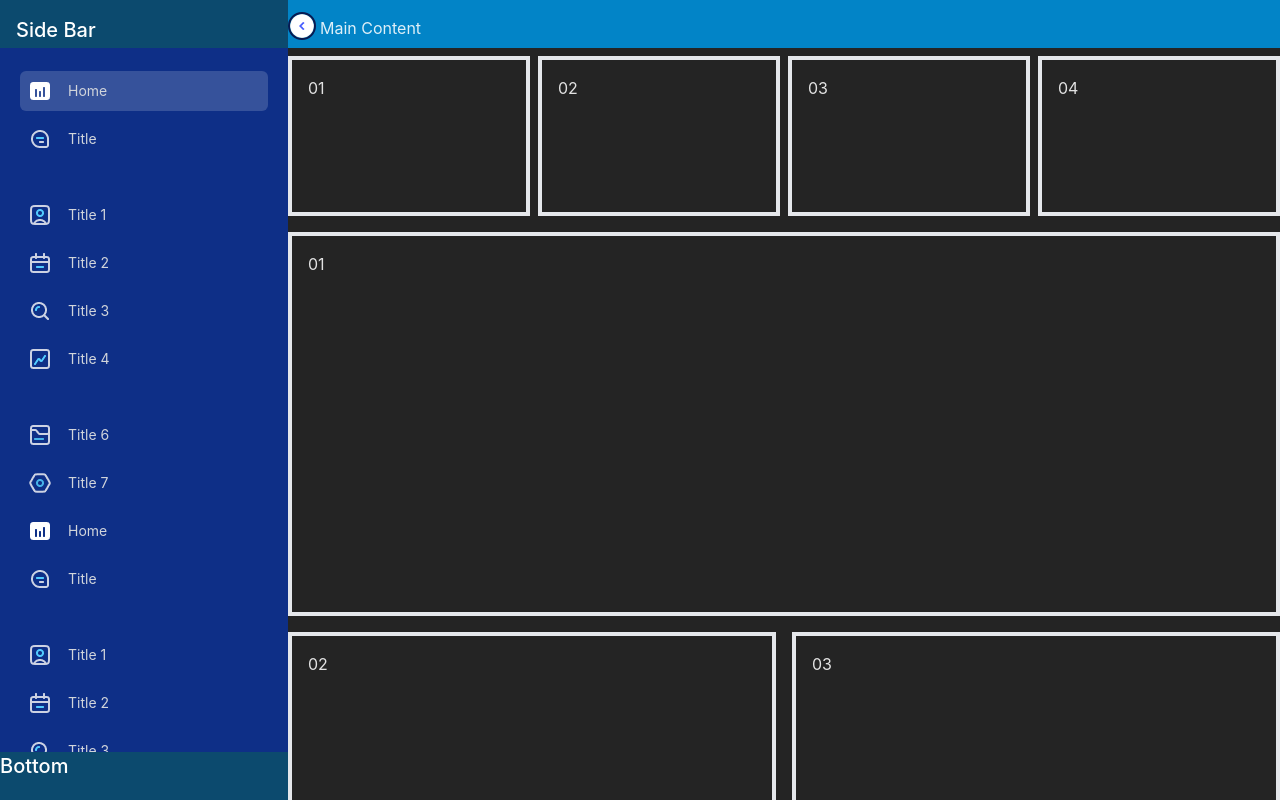
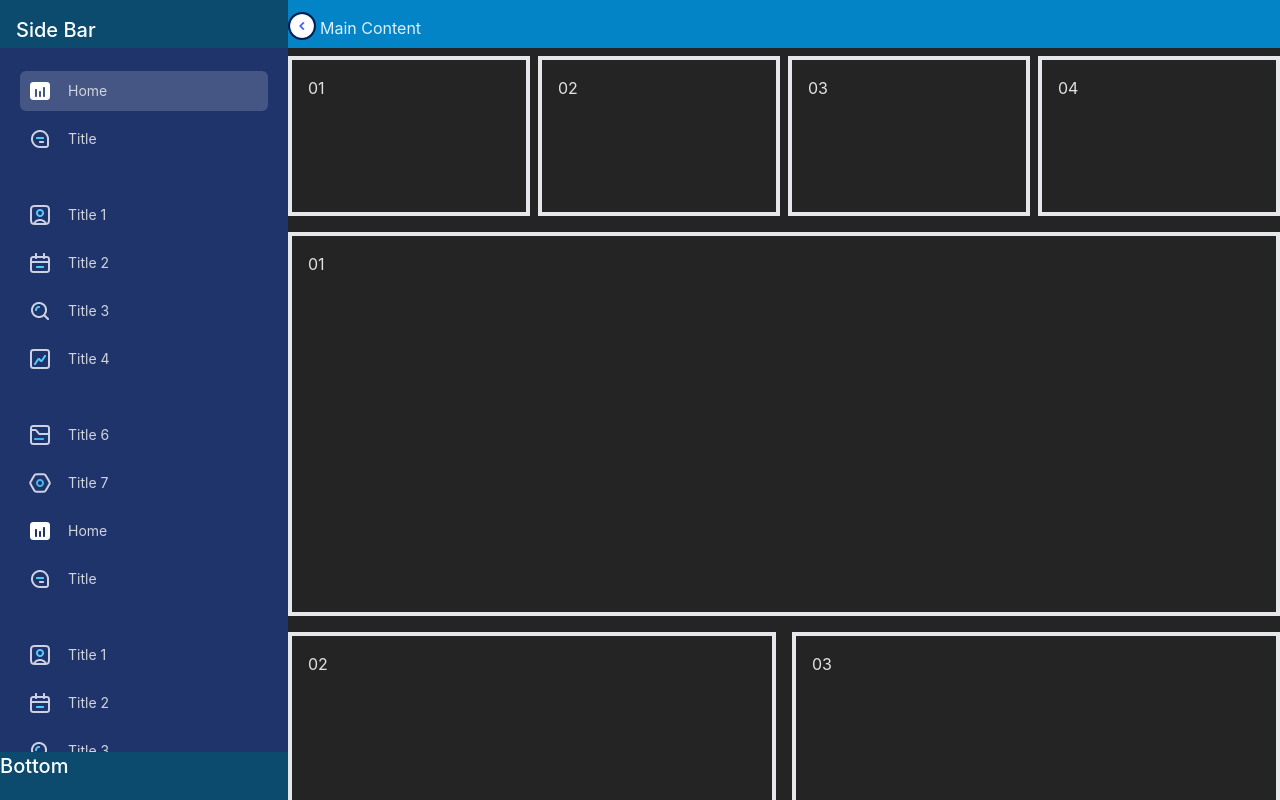
Before and after one commit to MuktadirHassan/tailwind-dashboard, a React (Vite) app: page / in a window 1280 px wide. Built offline with nearby package versions, Linux system fonts and the light colour scheme.

Commit message:
Radix scroll area added

```diff
--- a/src/index.css
+++ b/src/index.css
@@ -28,7 +28,7 @@
   /* border-radius: 4px; */
   /* overflow: hidden; */
   box-shadow: 0 2px 10px var(--blackA7);
-  background-color: rgb(14, 47, 135);
+  background-color: rgb(32, 52, 108);
   --scrollbar-size: 10px;
 }
 
```
